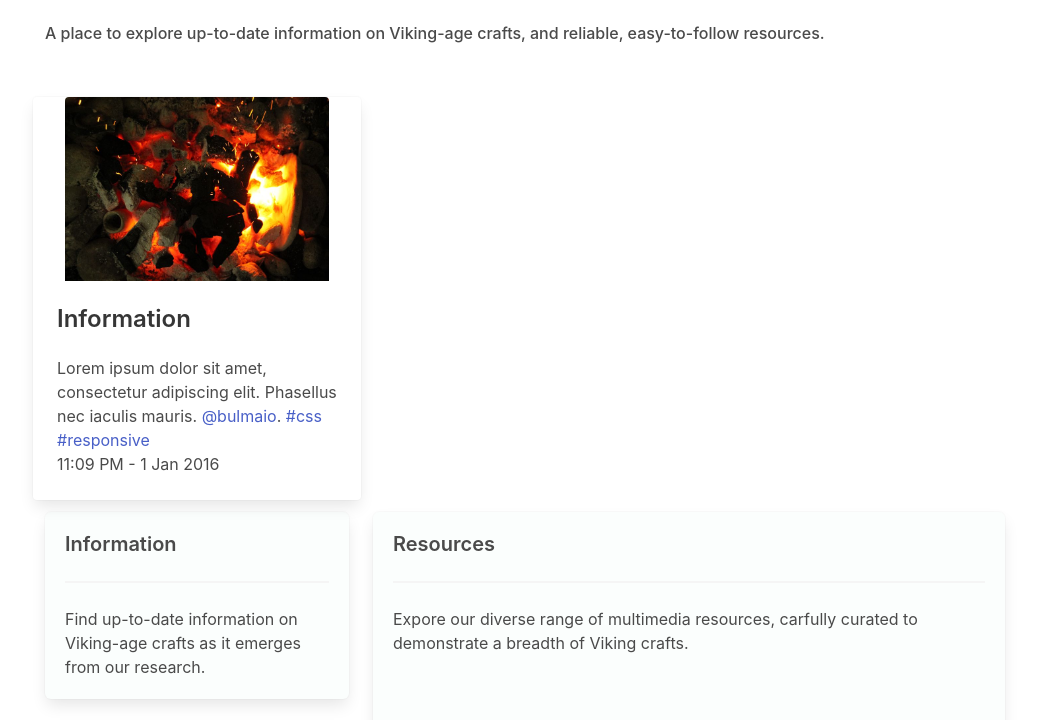
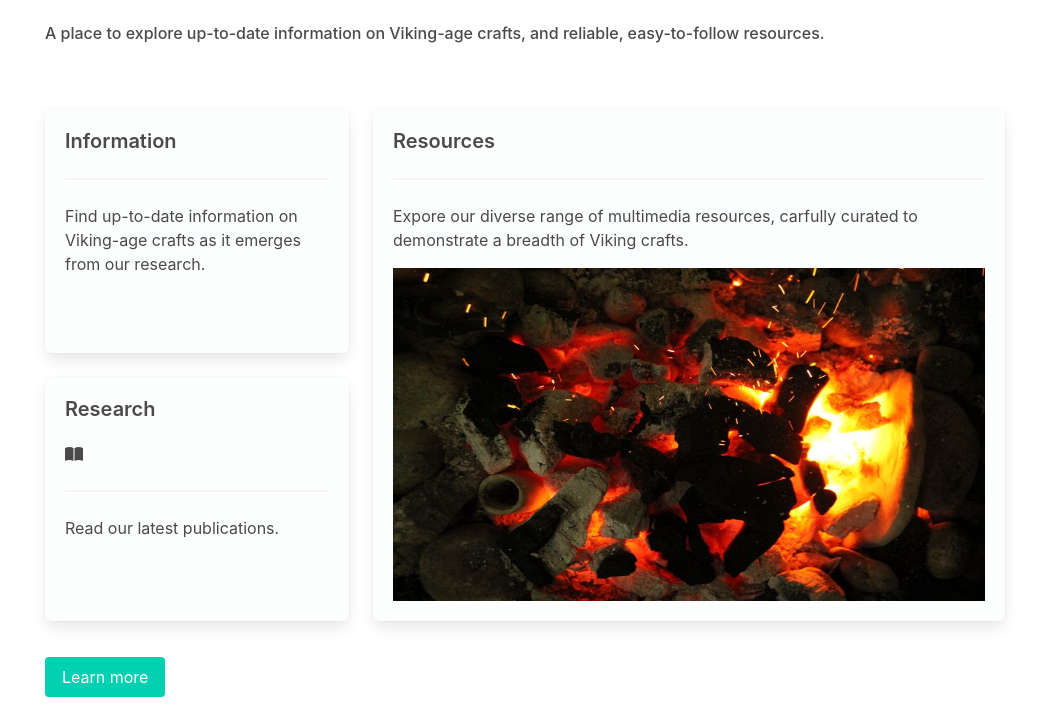
Before and after one commit to neilgevaux/viking-craft-network, a plain HTML site: page index.html in a window 1280 px wide. Shown: the part 594-1314 px from the top of the page, without its empty margins (115-1152 px from the left). Drawn offline with nearby package versions, Linux system fonts and the light colour scheme; some icons are missing.

Commit message:
Add tiles

```diff
--- a/index.html
+++ b/index.html
@@ -152,41 +152,7 @@
             reliable, easy-to-follow resources.
           </p>
 
-          <div class="tile is-ancestor">
-            <div class="tile">
-              <div class="card">
-                <div class="card-image">
-                  <!-- <figure class="image is-16by9">
-                  <img src="img/intro/gallery-006.webp" />
-                </figure> -->
-                  <figure class="image is-16by9">
-                    <img
-                      src="img/intro/gallery-006.webp"
-                      alt="Placeholder image"
-                    />
-                  </figure>
-                </div>
-                <div class="card-content">
-                  <p class="title is-4">Information</p>
-                  <div class="content">
-                    Lorem ipsum dolor sit amet, consectetur adipiscing elit.
-                    Phasellus nec iaculis mauris. <a>@bulmaio</a>.
-                    <a href="#">#css</a> <a href="#">#responsive</a>
-                    <br />
-                    <time datetime="2016-1-1">11:09 PM - 1 Jan 2016</time>
-                  </div>
-                </div>
-              </div>
-            </div>
-            <div class="tile">
-              <!-- Add content or other tiles -->
-            </div>
-            <div class="tile">
-              <!-- Add content or other tiles -->
-            </div>
-          </div>
-
-          <div class="tile is-ancestor">
+          <div class="tile is-ancestor pb-3">
             <div class="tile is-4 is-vertical is-parent">
               <div class="tile is-child box has-background-info-light">
                 <p class="subtitle has-text-weight-semibold">Information</p>
@@ -213,14 +179,14 @@
                   Expore our diverse range of multimedia resources, carfully
                   curated to demonstrate a breadth of Viking crafts.
                 </p>
-                <!-- <figure class="image is-16by9">
+                <figure class="image is-16by9 m-0">
                   <img src="img/intro/gallery-006.webp" />
-                </figure> -->
+                </figure>
               </div>
             </div>
           </div>
 
-          <a class="button is-primary" href="about.html">Learn more</a>
+          <a class="button is-primary mb-6" href="about.html">Learn more</a>
 
           <p>
             The project emerges from a collaboration between archaeologists at
```
